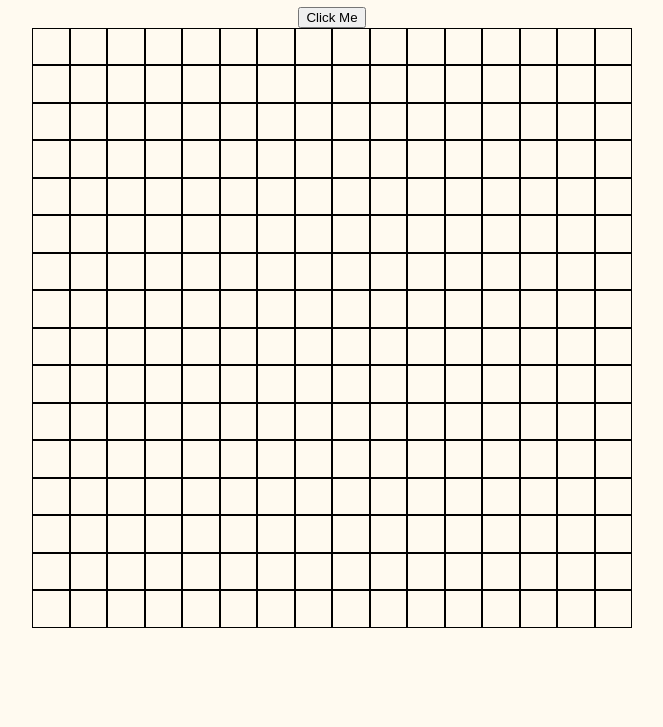
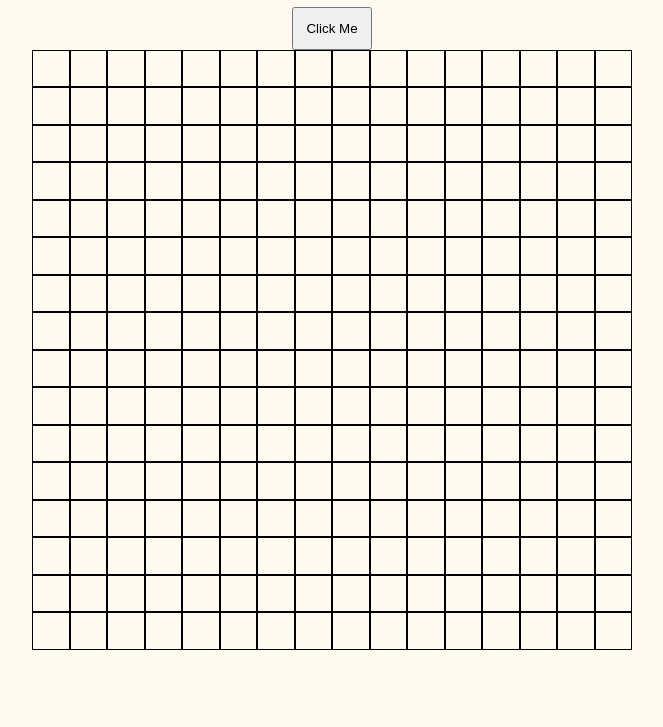
Before and after one commit to Umpire33-dot/Etch-To-Sketch, a plain HTML site: page index.html in a window 1280 px wide. Shown: the part 73-800 px from the top of the page, without its empty margins (308-971 px from the left). Drawn offline with Linux system fonts and the light colour scheme.

Commit message:
padding added to btn

```diff
--- a/E-T-S.css
+++ b/E-T-S.css
@@ -20,3 +20,7 @@ body {
     align-items: center;
     background: #fffaf0;
 }
+
+#reset-btn{
+    padding: 12px;
+}
```
